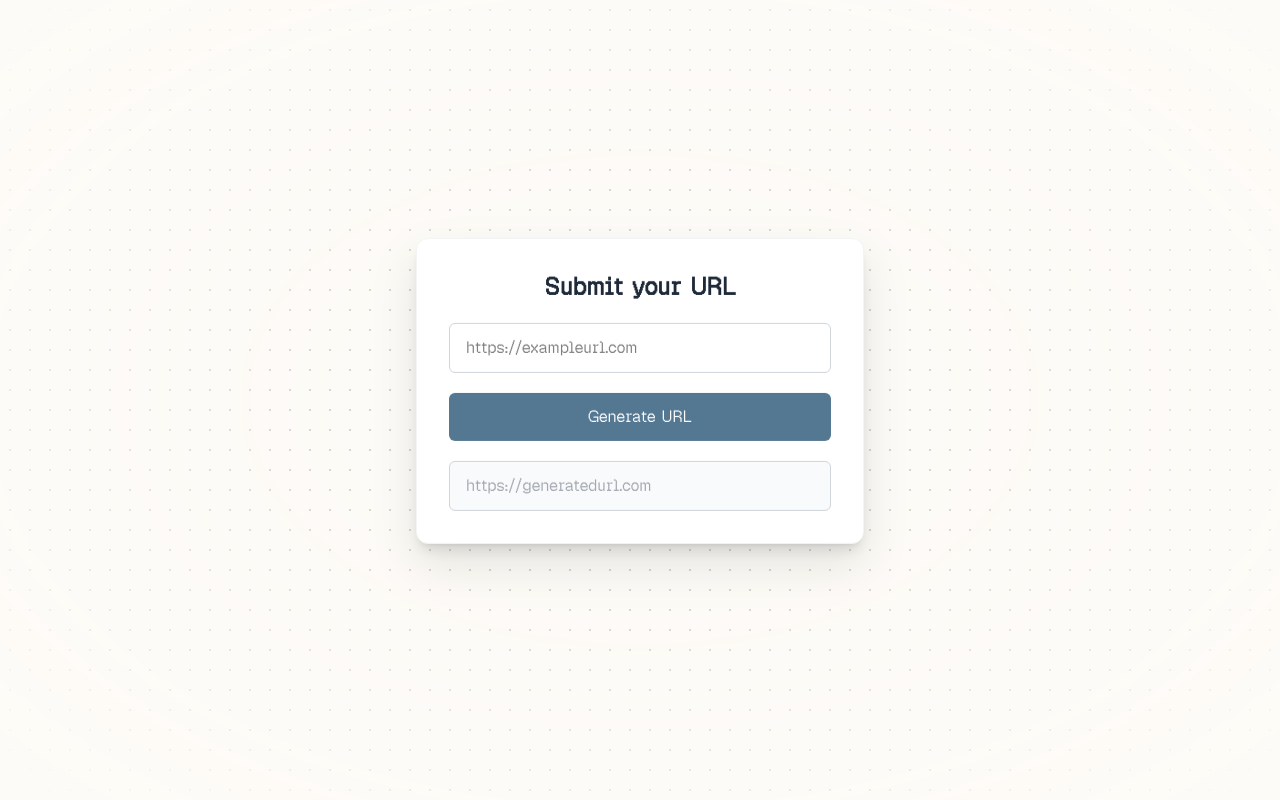
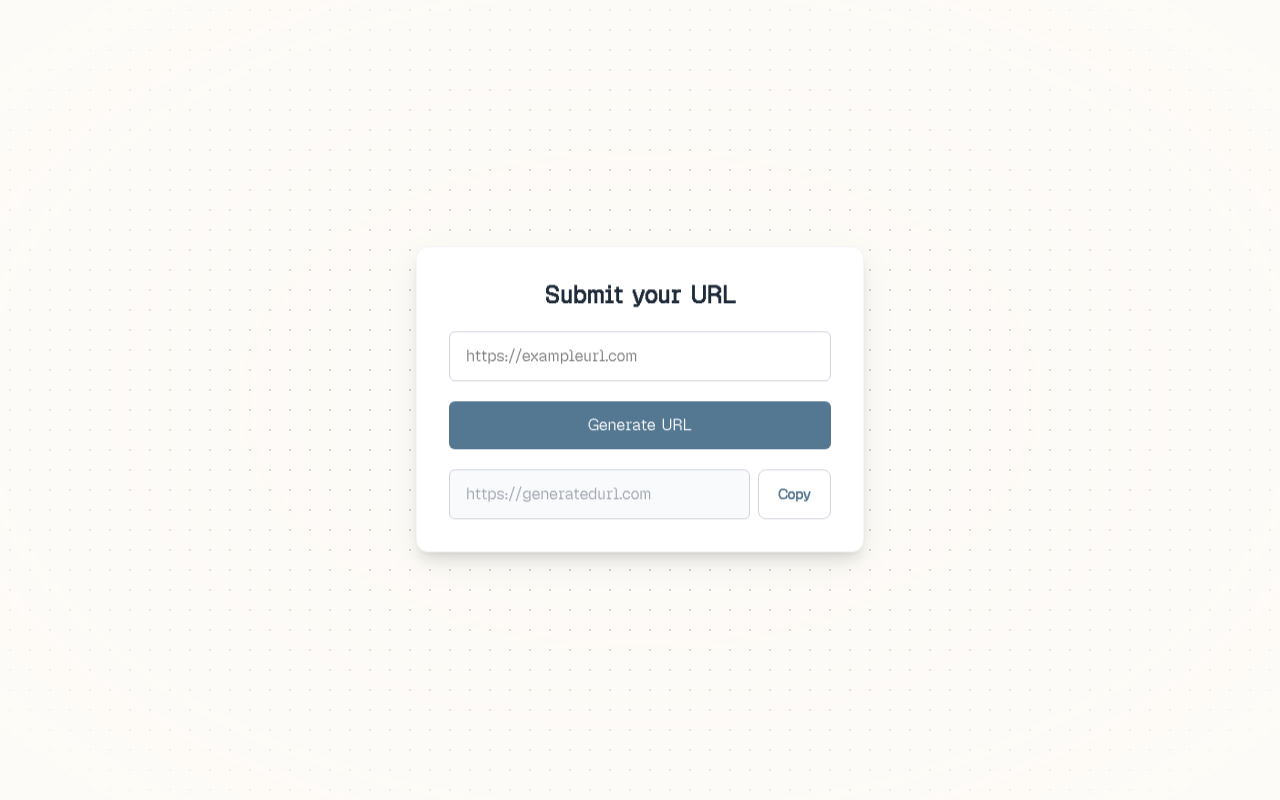
Before and after one commit to escursio675/URLambda, a React app in the folder url-shortener/frontend/: page / in a window 1280 px wide. Built offline with nearby package versions, Linux system fonts and the light colour scheme; the HTML template or start-up script is replaced by a standard one.

Commit message:
VERSION 0.2, added COPY url button

```diff
--- a/url-shortener/frontend/components/form.jsx
+++ b/url-shortener/frontend/components/form.jsx
@@ -4,6 +4,20 @@ export default function Form(){
 
     const [inputURL, setinputURL] = useState("");
     const [outputURL, setoutputURL] = useState("");
+    const [copyState, setcopyState] = useState("Copy");
+
+    const handleCopy = async () =>{
+
+        try{
+            await navigator.clipboard.writeText(outputURL);
+            setcopyState("Copied!");
+            setTimeout(()=> setcopyState("Copy"), 8000);
+        }
+        catch(err){
+            console.log(err);
+            setcopyState("Error!");
+        }
+    }
 
     const handleSubmit = async (event) =>{
         try{
@@ -57,13 +71,20 @@ export default function Form(){
                     Generate URL
                 </button>
 
-                <input
+                <div className="w-full flex gap-2">
+                    <input
                     type="text"
                     placeholder="https://generatedurl.com"
                     readOnly
                     value={outputURL}
                     className="w-full px-4 py-3 border border-gray-300 rounded-md bg-gray-50 text-gray-600 focus:outline-none cursor-not-allowed"
-                />
+                    />
+                    <button type="button"
+                    onClick={handleCopy}
+                    className="border border-gray-300 rounded-lg p-3 w-22 text-center text-sm font-semibold text-[#547792]">
+                        {copyState}
+                    </button>
+                </div>
 
             </form>
         </div>
```
